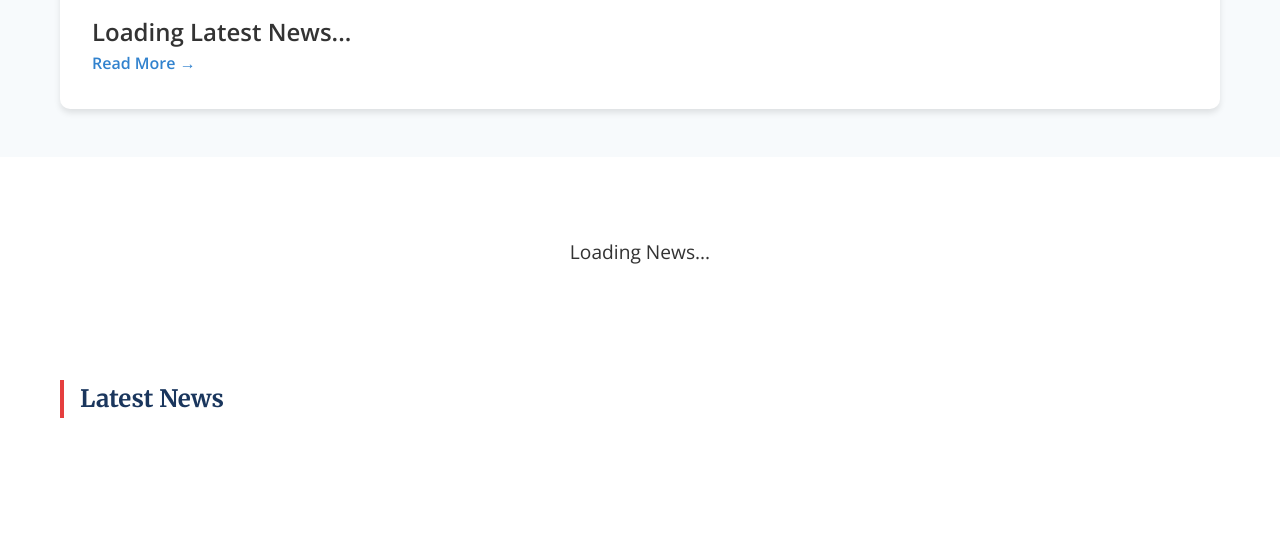
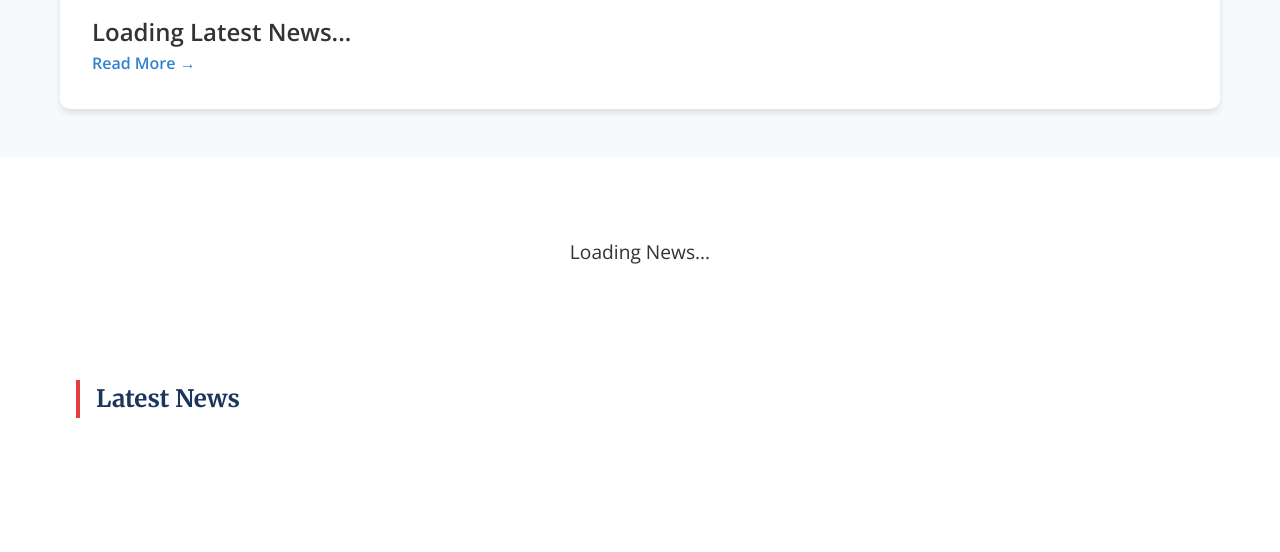
Before and after one commit to gaurav28021996/CHANDRA-BHARAT, a plain HTML site: page index.html in a window 1280 px wide. Shown: the part 248-800 px from the top of the page. Drawn offline with nearby package versions, Linux system fonts and the light colour scheme.

Commit message:
Update style.css

```diff
--- a/style.css
+++ b/style.css
@@ -226,7 +226,7 @@ body {
 }
 
 .category-heading {
-    margin: 2rem 0;
+    margin: 1rem;
     font-family: 'Merriweather', serif;
     color: #1a365d;
     border-left: 4px solid #e53e3e;
```
